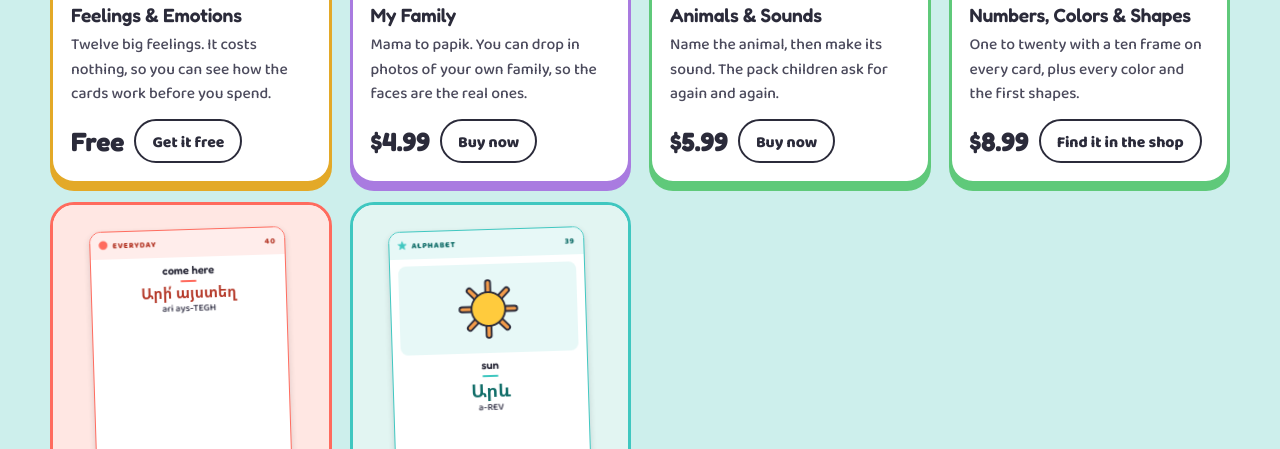
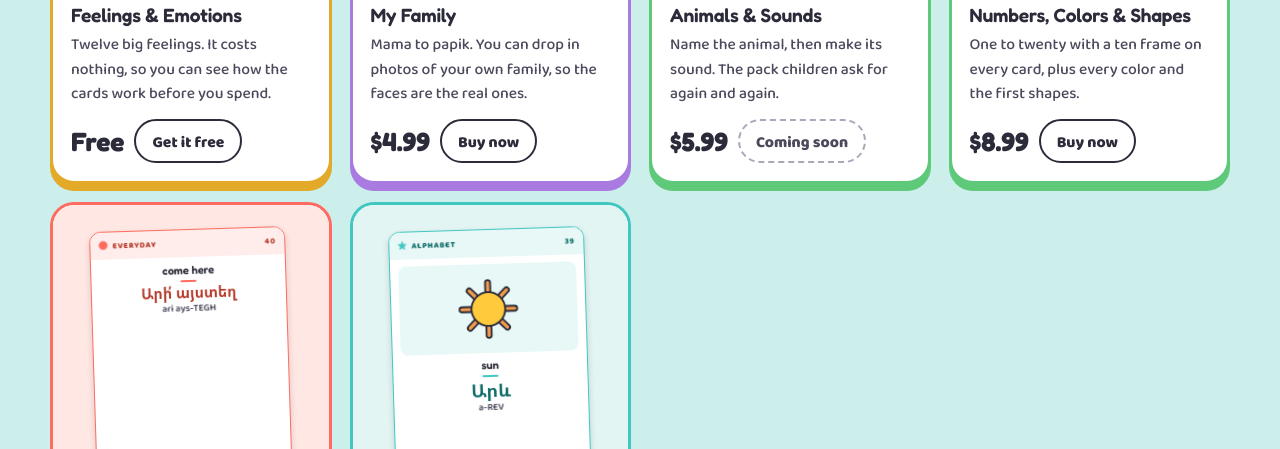
Before and after one commit to MaltiPlata/rootsandcrayons, a plain HTML site: page index.html in a window 1280 px wide. Shown: the part 3459-3908 px from the top of the page. Drawn offline with Linux system fonts and the light colour scheme.

Commit message:
Point every pack at its live Kit product
- Add buy links for the 21 packs that were already live in Kit but had no
  link on the site (all 28 Kit products checked: each loads a checkout).
- Clear the Alphabet and Animals links: those Kit pages return 404, so the
  packs show "Coming soon" until their products exist.
- Empty LINKS.etsy: the Etsy shop has no listings yet, so packs without a
  link were sending buyers to an empty shop.

Co-Authored-By: Claude Opus 5.5 <noreply@anthropic.com>
Claude-Session: https://claude.ai/code/session_01Nyj6ojgH1eQBAT8wjcimvc

```diff
--- a/index.html
+++ b/index.html
@@ -1615,36 +1615,37 @@ const CONFIG = {
 
   // 5. BUY LINKS. Create each product in Kit (Earn > Products), then paste its link here.
   //    Etsy listing links work too. Empty ones fall back to your Etsy shop, then show "Coming soon".
+  //    LINKS.etsy is empty until the Etsy shop has listings, so a pack with no link shows "Coming soon".
   //    The Shop Launch Kit builds this whole block for you as you list. Holiday packs show "Coming in ..." until they have a link.
   BUY_LINKS: {
-    alphabet: "https://rootsandcrayons.kit.com/products/alphabet-flashcards",
-    "read-write": "",
-    "little-learners": "",
+    alphabet: "",
+    "read-write": "https://rootsandcrayons.kit.com/products/read-write-first-words-armenian-printabl",
+    "little-learners": "https://rootsandcrayons.kit.com/products/little-learners-activity-pack-armenian-p",
     family: "https://rootsandcrayons.kit.com/products/my-family-armenian-printable",
     body: "https://rootsandcrayons.kit.com/products/mybody",
     parent: "https://rootsandcrayons.kit.com/products/everyday-parent-phrases",
-    food: "",
+    food: "https://rootsandcrayons.kit.com/products/mealtime-daily-routine",
     manners: "https://rootsandcrayons.kit.com/products/manners-kind-words-armenian-printable",
     house: "https://rootsandcrayons.kit.com/products/around-the-house-armenian-printable",
-    animals: "https://rootsandcrayons.kit.com/products/animals-sounds-armenian-printable",
-    weather: "",
-    calendar: "",
-    numbers: "",
-    grocery: "",
-    park: "",
-    hiking: "",
-    space: "",
-    magic: "",
-    dinosaurs: "",
-    sea: "",
-    screen: "",
-    vehicles: "",
-    music: "",
-    birthday: "",
-    thanksgiving: "",
-    winter: "",
-    spring: "",
-    school: "",
+    animals: "",
+    weather: "https://rootsandcrayons.kit.com/products/weather-what-to-wear",
+    calendar: "https://rootsandcrayons.kit.com/products/days-months-armenian-printable",
+    numbers: "https://rootsandcrayons.kit.com/products/numbers-colors-shapes",
+    grocery: "https://rootsandcrayons.kit.com/products/the-store-the-library",
+    park: "https://rootsandcrayons.kit.com/products/park-pool-beach",
+    hiking: "https://rootsandcrayons.kit.com/products/hiking-camping",
+    space: "https://rootsandcrayons.kit.com/products/space-stars-armenian-printable",
+    magic: "https://rootsandcrayons.kit.com/products/magic-fairy-tales-armenian-printable",
+    dinosaurs: "https://rootsandcrayons.kit.com/products/dinosaurs-armenian-printable",
+    sea: "https://rootsandcrayons.kit.com/products/under-the-sea-armenian-printable",
+    screen: "https://rootsandcrayons.kit.com/products/shows-screen-time-armenian-printable",
+    vehicles: "https://rootsandcrayons.kit.com/products/things-that-go-armenian-printable",
+    music: "https://rootsandcrayons.kit.com/products/music-dance-armenian-printable",
+    birthday: "https://rootsandcrayons.kit.com/products/birthday-party-armenian-printable",
+    thanksgiving: "https://rootsandcrayons.kit.com/products/thanksgiving-armenian-printable",
+    winter: "https://rootsandcrayons.kit.com/products/winter-holidays-armenian-printable",
+    spring: "https://rootsandcrayons.kit.com/products/spring-nowruz-easter-armenian-printable",
+    school: "https://rootsandcrayons.kit.com/products/back-to-school-armenian-printable",
     everything: "https://rootsandcrayons.kit.com/products/everything-bundle-armenian-printables",
     "start-reading": "",
     "at-home": "",
@@ -1658,7 +1659,7 @@ const CONFIG = {
 
   // 6. Your profiles. Anything left empty shows as "Coming soon".
   LINKS: {
-    etsy: "https://www.etsy.com/shop/RootsAndCrayons",
+    etsy: "",
     instagram: "https://www.instagram.com/rootsandcrayons",
     pinterest: "https://www.pinterest.com/RootsAndCrayons/",
     facebook: "https://www.facebook.com/profile.php?id=61596286979016"
```
